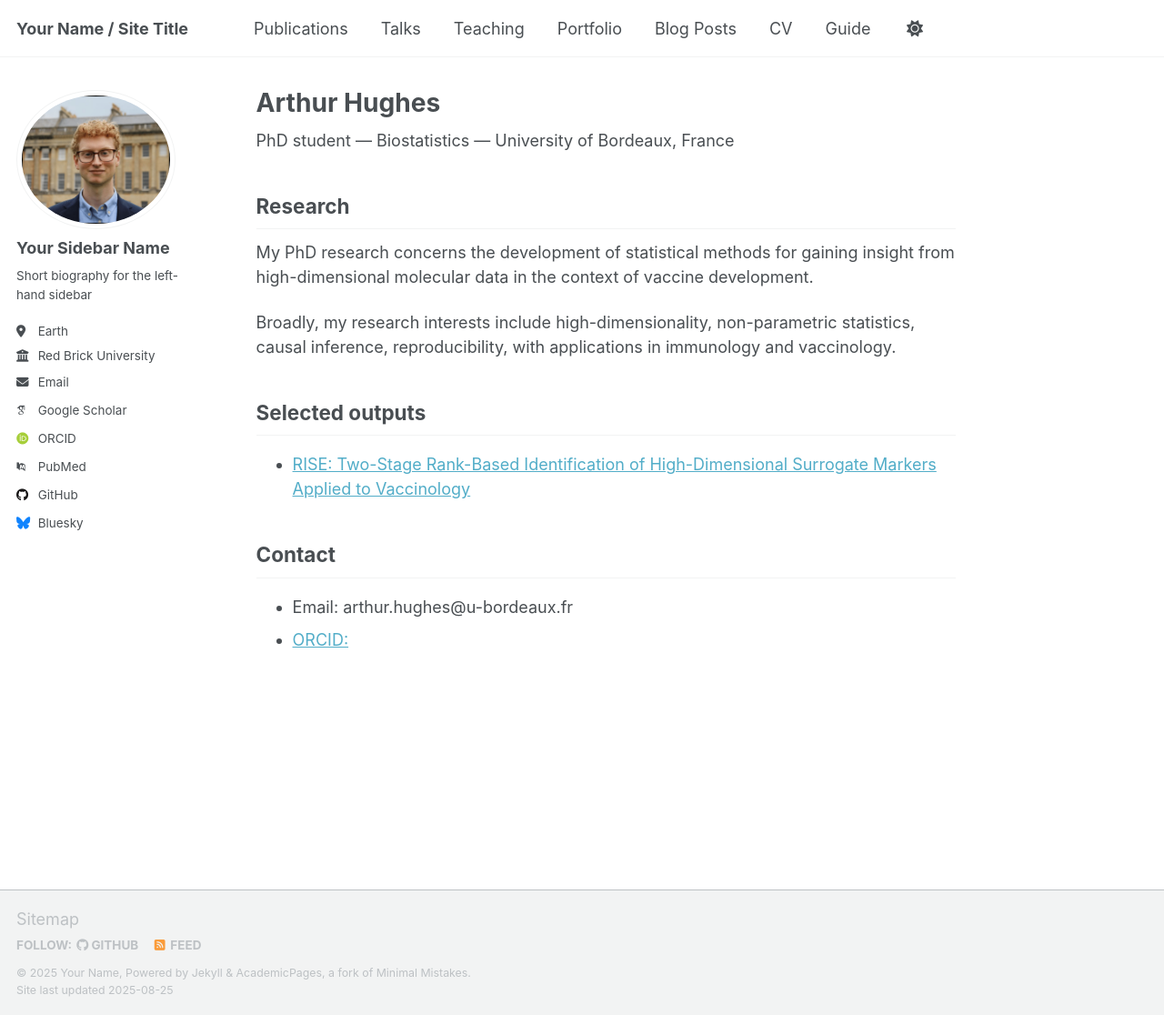
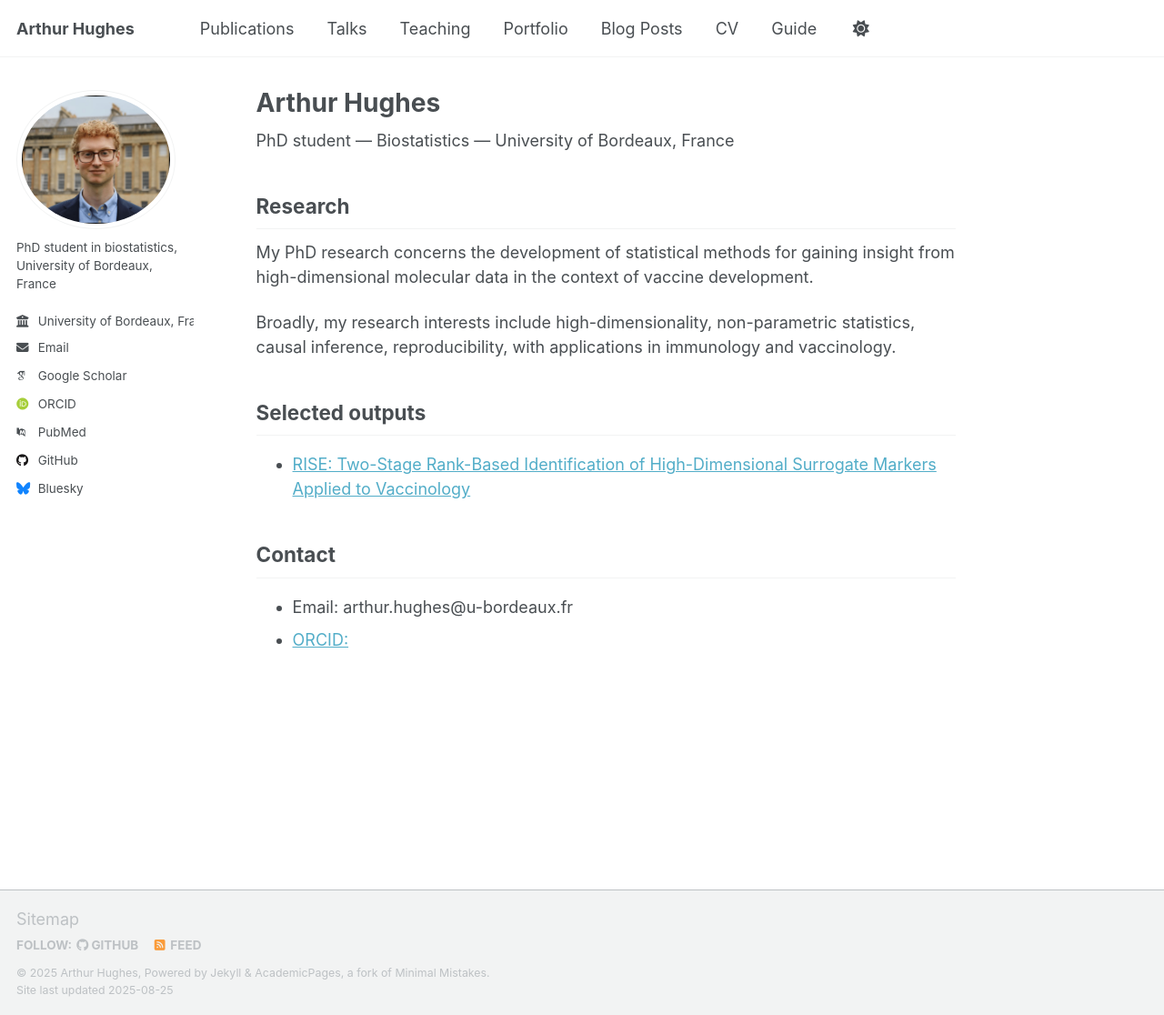
Before and after one commit to arthurhughes27/arthurhughes27.github.io, a Jekyll site: the page built from index.md, in a window 1280 px wide and 1116 px high. Shown: the whole window at 91% size. Built offline with Jekyll 4.4.1, drawn with Linux system fonts in a browser that asks for light colours; some web fonts are replaced; a script that is not in the unit is left out.

Commit message:
Update _config.yml

```diff
--- a/_config.yml
+++ b/_config.yml
@@ -9,13 +9,13 @@
 # Basic Site Settings
 locale                   : "en-US"
 site_theme               : "default" # Currently available options are "default", "air"
-title                    : "Your Name / Site Title"
+title                    : "Arthur Hughes"
 title_separator          : "-"
-name                     : &name "Your Name"
-description              : &description "personal description"
-url                      : https://academicpages.github.io # the base hostname & protocol for your site e.g. "https://[your GitHub username].github.io" or if you already have some other page hosted on Github then use "https://[your GitHub username].github.io/[Your Repo Name]"
+name                     : &name "Arthur Hughes"
+description              : &description "PhD student in biostatistics, University of Bordeaux, France"
+url                      : https://arthurhughes27.github.io # the base hostname & protocol for your site e.g. "https://[your GitHub username].github.io" or if you already have some other page hosted on Github then use "https://[your GitHub username].github.io/[Your Repo Name]"
 baseurl                  : "" # the subpath of your site, e.g. "/blog"
-repository               : "academicpages/academicpages.github.io"
+repository               : "https://arthurhughes27.github.io"
 
 # Site Author - The following control what appear as part of the author content on the side bar.
 #               If a field is blank the icon and link will not appear, otherwise it will be shown.
@@ -23,13 +23,13 @@
 author:
   # Biographic information
   avatar           : "profile.png"
-  name             : "Your Sidebar Name"
+ #  name             : ""
   pronouns         : # example: "she/her"
-  bio              : "Short biography for the left-hand sidebar"
-  location         : "Earth"
-  employer         : "Red Brick University"
-  uri              : # URL
-  email            : "none@example.org"
+  bio              : "PhD student in biostatistics, University of Bordeaux, France"
+ #  location         : ""
+  employer         : "University of Bordeaux, France"
+  # uri              : # URL
+  email            : "arthur.hughes@u-bordeaux.fr"
 
   # Academic websites
   academia         : # URL
```
